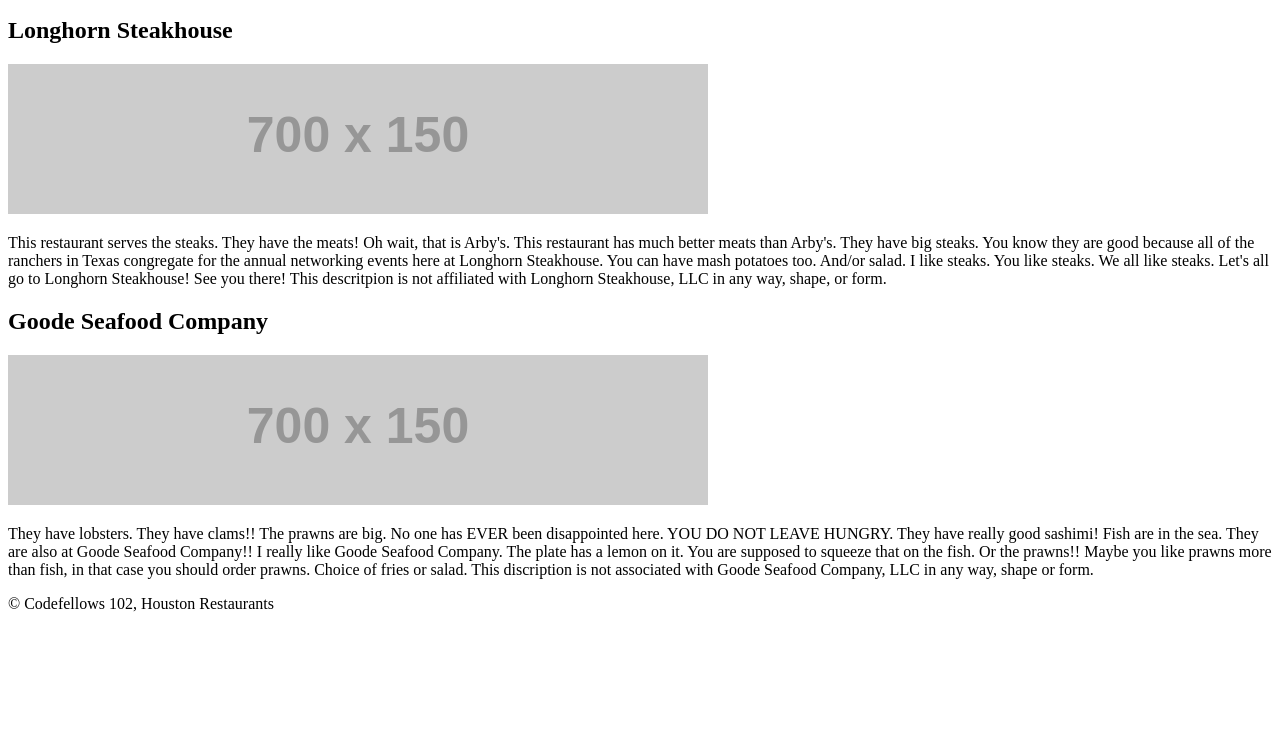
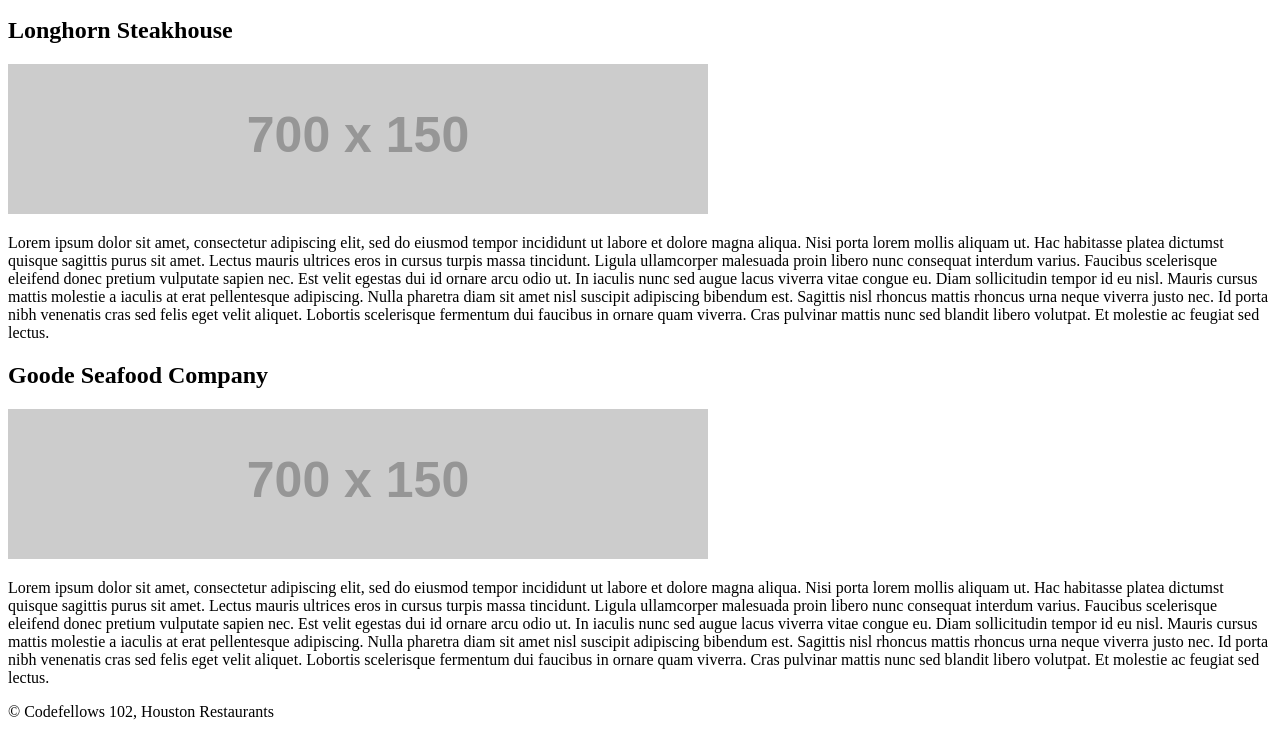
Before and after one commit to JessiVelazquez/HTMLSite, a plain HTML site: page index.html in a window 1280 px wide. Shown: the part 137-866 px from the top of the page. Before the commit the page ends 800 px from the top, so only its background shows below. Drawn offline with Linux system fonts and the light colour scheme; placeholder pictures from the web are drawn by us.

Commit message:
went back to lorem ipsum text

```diff
--- a/index.html
+++ b/index.html
@@ -17,24 +17,36 @@
     <main>
         <h2>Longhorn Steakhouse</h2>
         <img src="https://via.placeholder.com/700x150">
-        <p>This restaurant serves the steaks. They have the meats! Oh wait, that is Arby's.
-            This restaurant has much better meats than Arby's. They have big steaks. You know
-            they are good because all of the ranchers in Texas congregate for the annual
-            networking events here at Longhorn Steakhouse. You can have mash potatoes too.
-            And/or salad. I like steaks. You like steaks. We all like steaks. Let's all
-            go to Longhorn Steakhouse! See you there! This descritpion is not affiliated with
-            Longhorn Steakhouse, LLC in any way, shape, or form.
+        <p>Lorem ipsum dolor sit amet, consectetur adipiscing elit, sed do eiusmod tempor
+            incididunt ut labore et dolore magna aliqua. Nisi porta lorem mollis aliquam ut.
+            Hac habitasse platea dictumst quisque sagittis purus sit amet. Lectus mauris
+            ultrices eros in cursus turpis massa tincidunt. Ligula ullamcorper malesuada
+            proin libero nunc consequat interdum varius. Faucibus scelerisque eleifend donec
+            pretium vulputate sapien nec. Est velit egestas dui id ornare arcu odio ut. In
+            iaculis nunc sed augue lacus viverra vitae congue eu. Diam sollicitudin tempor
+            id eu nisl. Mauris cursus mattis molestie a iaculis at erat pellentesque adipiscing.
+            Nulla pharetra diam sit amet nisl suscipit adipiscing bibendum est. Sagittis nisl
+            rhoncus mattis rhoncus urna neque viverra justo nec. Id porta nibh venenatis cras
+            sed felis eget velit aliquet. Lobortis scelerisque fermentum dui faucibus in ornare
+            quam viverra. Cras pulvinar mattis nunc sed blandit libero volutpat. Et molestie ac
+            feugiat sed lectus.
         </p>
 
         <h2>Goode Seafood Company</h2>
         <img src="https://via.placeholder.com/700x150">
-        <p>They have lobsters. They have clams!! The prawns are big. No one has EVER been
-            disappointed here. YOU DO NOT LEAVE HUNGRY. They have really good sashimi! Fish are
-            in the sea. They are also at Goode Seafood Company!! I really like Goode Seafood
-            Company. The plate has a lemon on it. You are supposed to squeeze that on the fish.
-            Or the prawns!! Maybe you like prawns more than fish, in that case you should
-            order prawns. Choice of fries or salad. This discription is not associated with
-            Goode Seafood Company, LLC in any way, shape or form.
+        <p>Lorem ipsum dolor sit amet, consectetur adipiscing elit, sed do eiusmod tempor
+            incididunt ut labore et dolore magna aliqua. Nisi porta lorem mollis aliquam ut.
+            Hac habitasse platea dictumst quisque sagittis purus sit amet. Lectus mauris
+            ultrices eros in cursus turpis massa tincidunt. Ligula ullamcorper malesuada
+            proin libero nunc consequat interdum varius. Faucibus scelerisque eleifend donec
+            pretium vulputate sapien nec. Est velit egestas dui id ornare arcu odio ut. In
+            iaculis nunc sed augue lacus viverra vitae congue eu. Diam sollicitudin tempor
+            id eu nisl. Mauris cursus mattis molestie a iaculis at erat pellentesque adipiscing.
+            Nulla pharetra diam sit amet nisl suscipit adipiscing bibendum est. Sagittis nisl
+            rhoncus mattis rhoncus urna neque viverra justo nec. Id porta nibh venenatis cras
+            sed felis eget velit aliquet. Lobortis scelerisque fermentum dui faucibus in ornare
+            quam viverra. Cras pulvinar mattis nunc sed blandit libero volutpat. Et molestie ac
+            feugiat sed lectus.
         </p>
     </main>
     <footer>
```
